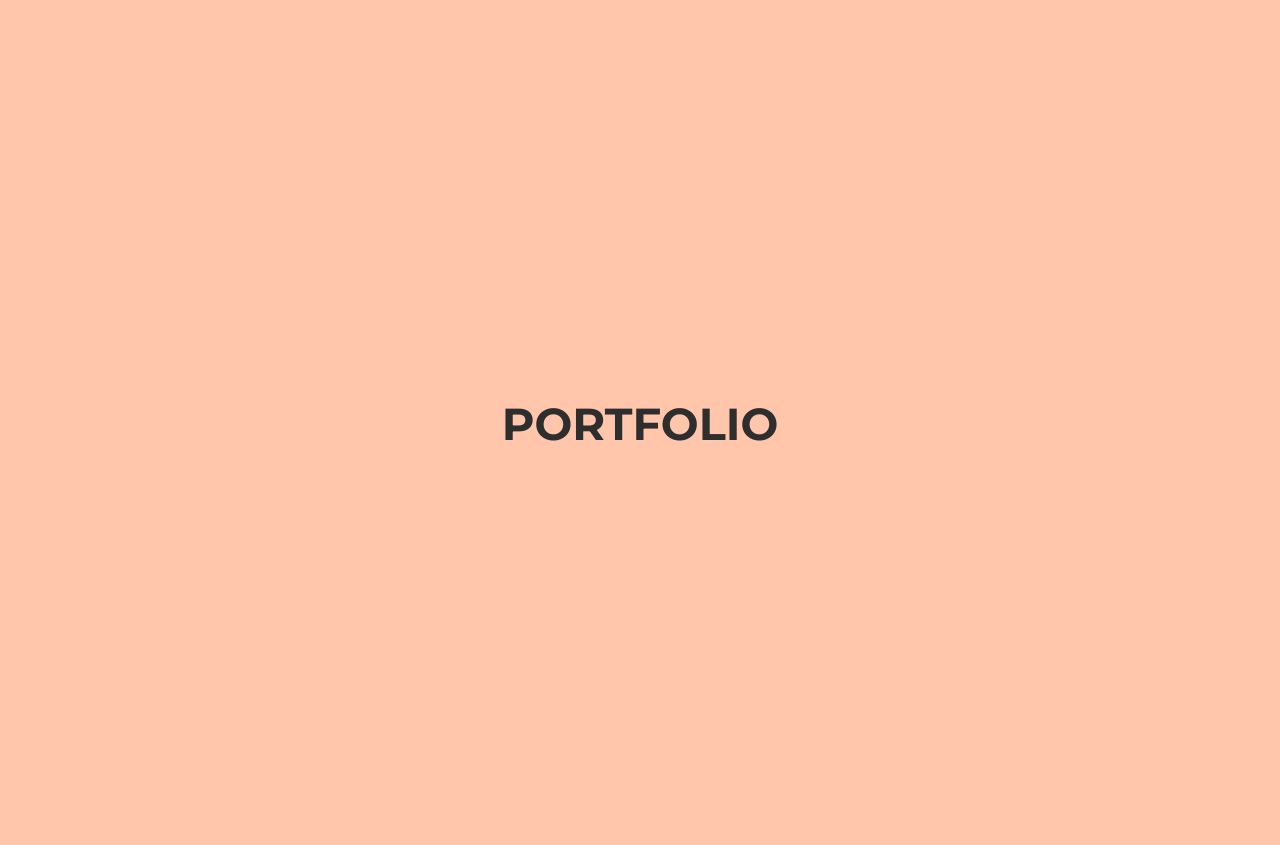
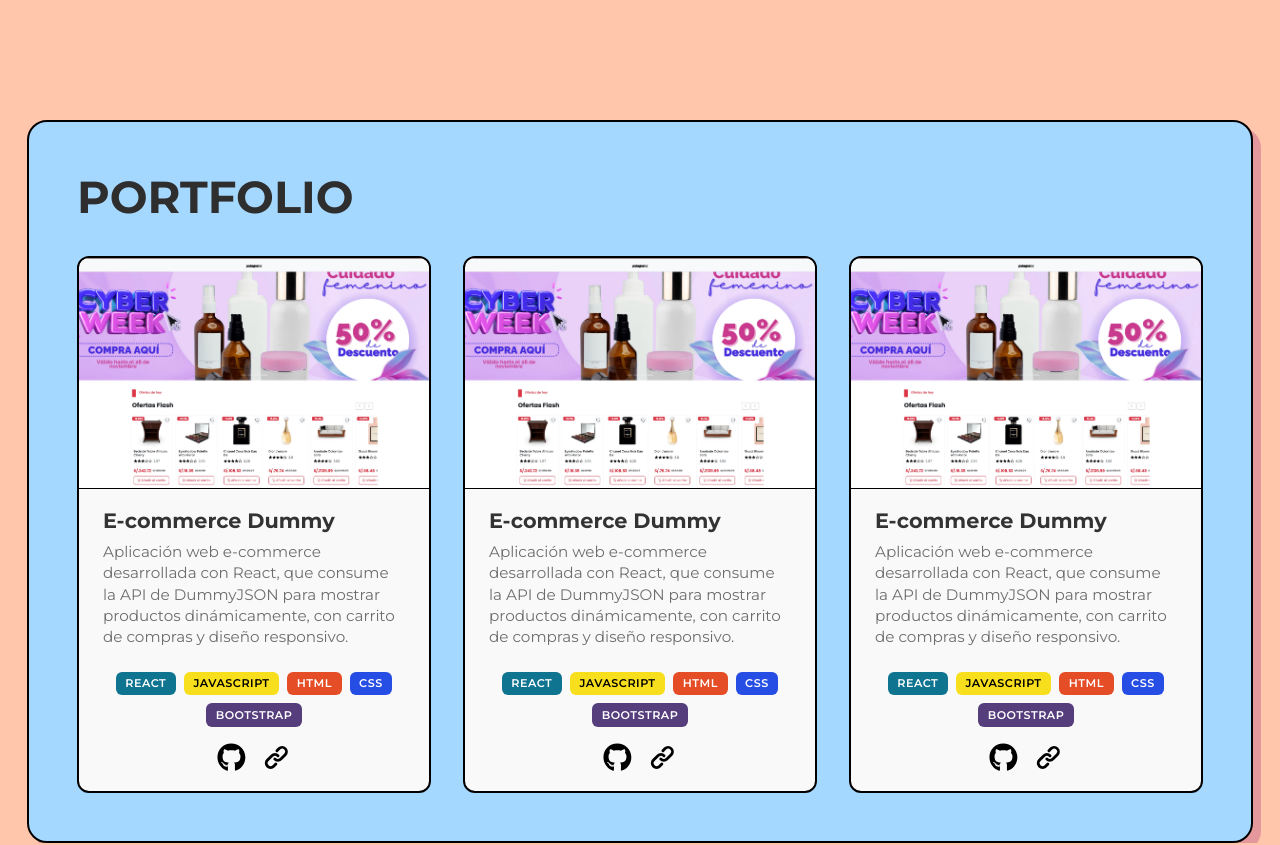
Before and after one commit to Bren-dan-Ny/portafolio, a React (Vite) app in the folder portfolio/: page / in a window 1280 px wide. Shown: the part 1560-2405 px from the top of the page. Built offline with nearby package versions, Linux system fonts and the light colour scheme.

Commit message:
Agregar sección de proyectos al componente Portfolio con estilos mejorados y enlaces a GitHub y demo

```diff
--- a/portfolio/src/components/Portfolio.jsx
+++ b/portfolio/src/components/Portfolio.jsx
@@ -1,9 +1,156 @@
 import "../styles/portfolio.css";
+import { FaGithub } from "react-icons/fa";
+import { HiLink } from "react-icons/hi";
+import demo1 from "../assets/demo1.jpg";
 
 function Portfolio() {
   return (
     <section className="portfolio" id="projects">
-      <h2>Portfolio</h2>
+      <div className="port-container">
+        <h2>Portfolio</h2>
+        <div className="port-projects">
+          {/* proyecto 1 */}
+          <div className="project-item">
+            <div className="project-demo">
+              <img
+                src={demo1}
+                alt="Vista previa - demo"
+                className="project-img"
+              />
+            </div>
+            {/* Informacion del proyecto */}
+            <div className="project-info">
+              <h3>E-commerce Dummy</h3>
+              <p>
+                Aplicación web e-commerce desarrollada con React, que consume la
+                API de DummyJSON para mostrar productos dinámicamente, con
+                carrito de compras y diseño responsivo.
+              </p>
+              {/* Tecnologías */}
+              <div className="technologies">
+                <span className="tag react">React</span>
+                <span className="tag js">JavaScript</span>
+                <span className="tag html">HTML</span>
+                <span className="tag css">CSS</span>
+                <span className="tag bootstrap">Bootstrap</span>
+              </div>
+              {/* Enlaces git y demo */}
+              <div className="project-links">
+                <a
+                  href="https://github.com/Bren-dan-Ny/proyect-commerce"
+                  target="_blank"
+                  rel="noopener noreferrer"
+                  className="link"
+                >
+                  <FaGithub />
+                </a>
+                <a
+                  href="https://bren-dan-ny.github.io/proyect-commerce/"
+                  target="_blank"
+                  rel="noopener noreferrer"
+                  className="link"
+                >
+                  <HiLink />
+                </a>
+              </div>
+            </div>
+          </div>
+
+          {/* proyecto 2 */}
+          <div className="project-item">
+            <div className="project-demo">
+              <img
+                src={demo1}
+                alt="Vista previa - demo"
+                className="project-img"
+              />
+            </div>
+            {/* Informacion del proyecto */}
+            <div className="project-info">
+              <h3>E-commerce Dummy</h3>
+              <p>
+                Aplicación web e-commerce desarrollada con React, que consume la
+                API de DummyJSON para mostrar productos dinámicamente, con
+                carrito de compras y diseño responsivo.
+              </p>
+              {/* Tecnologías */}
+              <div className="technologies">
+                <span className="tag react">React</span>
+                <span className="tag js">JavaScript</span>
+                <span className="tag html">HTML</span>
+                <span className="tag css">CSS</span>
+                <span className="tag bootstrap">Bootstrap</span>
+              </div>
+              {/* Enlaces git y demo */}
+              <div className="project-links">
+                <a
+                  href="https://github.com/Bren-dan-Ny/proyect-commerce"
+                  target="_blank"
+                  rel="noopener noreferrer"
+                  className="link"
+                >
+                  <FaGithub />
+                </a>
+                <a
+                  href="https://bren-dan-ny.github.io/proyect-commerce/"
+                  target="_blank"
+                  rel="noopener noreferrer"
+                  className="link"
+                >
+                  <HiLink />
+                </a>
+              </div>
+            </div>
+          </div>
+
+          {/* proyecto 3 */}
+          <div className="project-item">
+            <div className="project-demo">
+              <img
+                src={demo1}
+                alt="Vista previa - demo"
+                className="project-img"
+              />
+            </div>
+            {/* Informacion del proyecto */}
+            <div className="project-info">
+              <h3>E-commerce Dummy</h3>
+              <p>
+                Aplicación web e-commerce desarrollada con React, que consume la
+                API de DummyJSON para mostrar productos dinámicamente, con
+                carrito de compras y diseño responsivo.
+              </p>
+              {/* Tecnologías */}
+              <div className="technologies">
+                <span className="tag react">React</span>
+                <span className="tag js">JavaScript</span>
+                <span className="tag html">HTML</span>
+                <span className="tag css">CSS</span>
+                <span className="tag bootstrap">Bootstrap</span>
+              </div>
+              {/* Enlaces git y demo */}
+              <div className="project-links">
+                <a
+                  href="https://github.com/Bren-dan-Ny/proyect-commerce"
+                  target="_blank"
+                  rel="noopener noreferrer"
+                  className="link"
+                >
+                  <FaGithub />
+                </a>
+                <a
+                  href="https://bren-dan-ny.github.io/proyect-commerce/"
+                  target="_blank"
+                  rel="noopener noreferrer"
+                  className="link"
+                >
+                  <HiLink />
+                </a>
+              </div>
+            </div>
+          </div>
+        </div>
+      </div>
     </section>
   );
 }
--- a/portfolio/src/styles/portfolio.css
+++ b/portfolio/src/styles/portfolio.css
@@ -1,9 +1,139 @@
-.portfolio{
+.portfolio {
     min-height: 100vh;
     background-color: #ffc6ac;
     display: flex;
+    flex-direction: column;
+    align-items: center;
     justify-content: center;
-    align-items: center;
-    padding: 0rem 5rem;
+  }
 
-}
+  .port-container {
+    background-color: #A5D8FF;
+    border-radius: 20px;
+    border: 2px solid #000;
+    padding: 3rem;
+    margin: 5rem 0 0 0;
+    box-shadow: 8px 8px 0px #E5989B;
+  }
+
+  .port-projects {
+    display: flex;
+    flex-wrap: wrap;
+    justify-content: center;
+    gap: 2rem;
+  }
+
+  /* ===== Tarjeta ===== */
+  .project-item {
+    background-color: #f9f9f9;
+    border-radius: 12px;
+    border: 2px solid #000;
+    overflow: hidden;
+    transition: transform 0.3s ease, box-shadow 0.3s ease;
+    width: 100%;
+    max-width: 350px;
+    display: flex;
+    flex-direction: column;
+  }
+
+  .project-item:hover {
+    transform: translateY(-5px);
+    box-shadow: 0 10px 20px rgba(0, 0, 0, 0.15);
+  }
+
+  /* ===== Imagen ===== */
+  .project-demo {
+    width: 100%;
+    height: 230px; /* altura fija que se adapta visualmente */
+    overflow: hidden;
+    border-bottom : 1px solid #000;
+
+  }
+
+  .project-img {
+    width: 100%;
+    height: 100%;
+    object-fit: cover;
+    display: block;
+    transition: transform 0.4s ease;
+  }
+
+  .project-img:hover {
+    transform: scale(1.05);
+  }
+
+  /* ===== Info ===== */
+  .project-info {
+    padding: 1.2rem 1.5rem;
+    text-align: left;
+  }
+
+  .project-info h3 {
+    margin: 0;
+    margin-bottom: 0.5rem;
+    font-size: 1.3rem;
+    color: #333;
+  }
+
+  .project-info p {
+    color: #6d6d6d;
+    font-size: 0.95rem;
+    line-height: 1.4;
+    margin: 0 0 1.5rem 0;
+  }
+
+  /* ===== Tecnologías ===== */
+  .technologies {
+    display: flex;
+    flex-wrap: wrap;
+    justify-content: center;
+    gap: 0.5rem;
+  }
+  span.tag {
+        font-size: 0.7rem;
+        display: inline-block;
+        border-radius: 6px;
+        padding: 0.3rem 0.6rem;
+        letter-spacing: 0.5px;
+        color: #fff;
+    }
+    /* Colores de etiquetas */
+  .tag.html { background-color: #e44d26; }
+  .tag.css { background-color: #264de4; }
+  .tag.js { background-color: #f7df1e; color: #000; }
+
+  .tag.bootstrap { background-color: #563d7c; color: #fff; }
+  .tag.react { background-color: #0E7490; }
+
+  .project-links {
+    margin-top: 1rem;
+    justify-content: center;
+    display: flex;
+    gap: 1rem;
+  }
+  .link {
+    text-decoration: none;
+    color: #000;
+    font-size: 1.8rem;
+    display: flex;
+    gap: 0.3rem;
+    transition: transform 0.4s ease;
+
+
+  }
+  .link:hover {
+    color: #555;
+    transform: translateY(-5px);
+
+
+  }
+  /* ===== Responsivo ===== */
+  @media (max-width: 768px) {
+    .project-item {
+      max-width: 90%;
+    }
+
+    .project-demo {
+      height: 200px;
+    }
+  }
```
